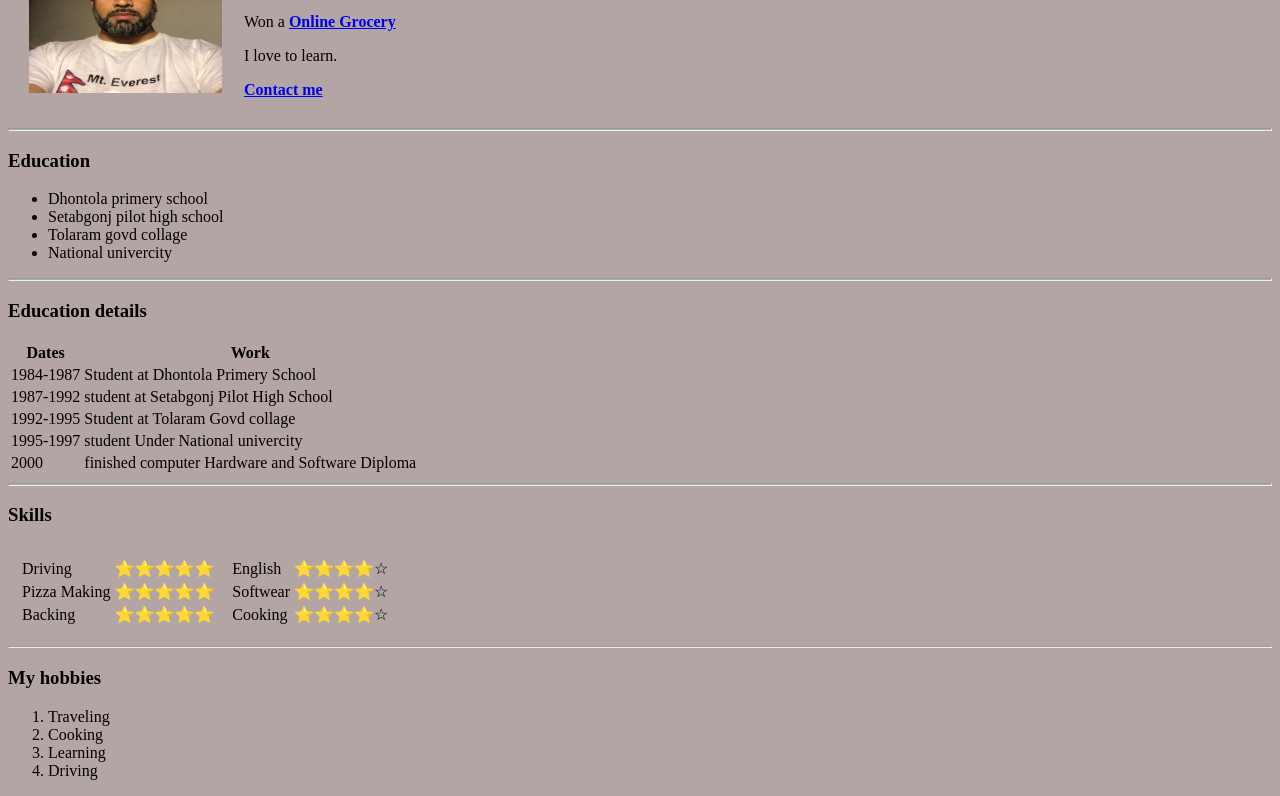
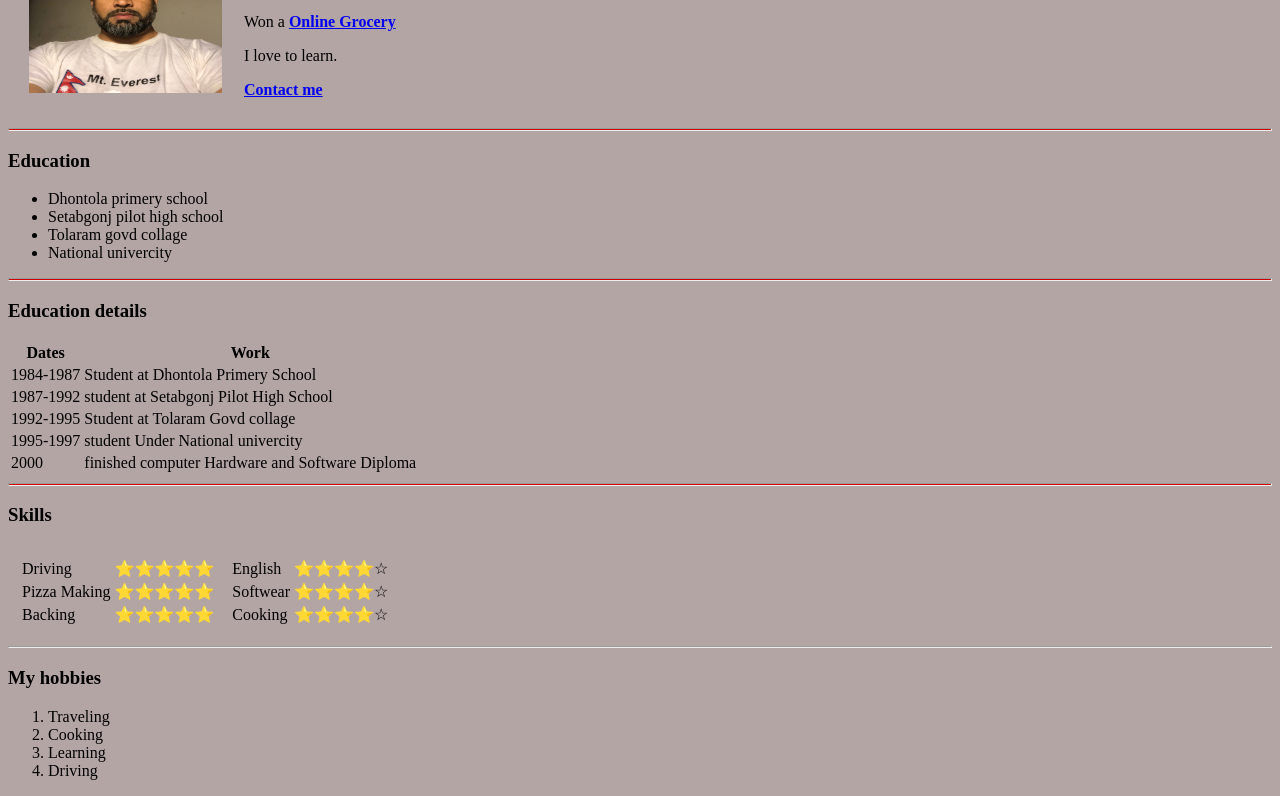
Before and after one commit to mdislampro/cv, a plain HTML site: page index.html in a window 1280 px wide. Shown: the part 130-926 px from the top of the page. Drawn offline with Linux system fonts and the light colour scheme.

Commit message:
Update index.html

```diff
--- a/index.html
+++ b/index.html
@@ -10,7 +10,7 @@
       background-color: #b4a5a5;
     }
     hr {
-      background-color: #a2b29f;
+      background-color: #cf0000;
     }
 
   </style>
```
